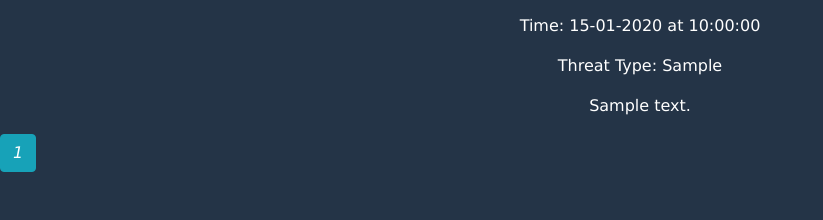
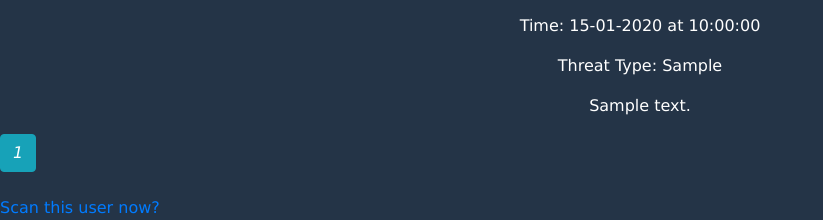
Before and after one commit to pkia/Twitter_Threat_Scanner, a Flask app: template webapp/templates/database_search.html in a window 1280 px wide. Shown: the part 691-911 px from the top of the page, without its empty margins (0-823 px from the left). Before the commit the page ends 863 px from the top, so only its background shows below. Run offline with Flask 2, Linux system fonts and the light colour scheme; tables that the repository leaves empty hold one stand-in row (values such as "Sample post"); the template is opened without the code that fills it: values that come from a table or form of the project are taken from there, most other values are stand-ins (such as "Sample title", 1, 10 or a date in 2020); parts of the project's set-up code (start-up, migrations or seed data) failed here and were passed over; some libraries are stand-ins or nearby versions.

Commit message:
added "scan this user now" option

```diff
--- a/webapp/templates/database_search.html
+++ b/webapp/templates/database_search.html
@@ -31,4 +31,9 @@
             <p>User has no reports made on them <a href="{{url_for('report')}}">Report a user now?</a></p>
             </section>
         {% endif %}
+
+
+        <section>
+            <a href="/scan/user/{{user_profile[0]}}">Scan this user now?</a>
+        </section>
 {% endblock %}
```
